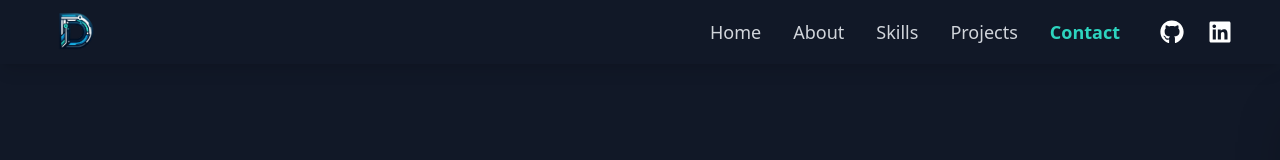
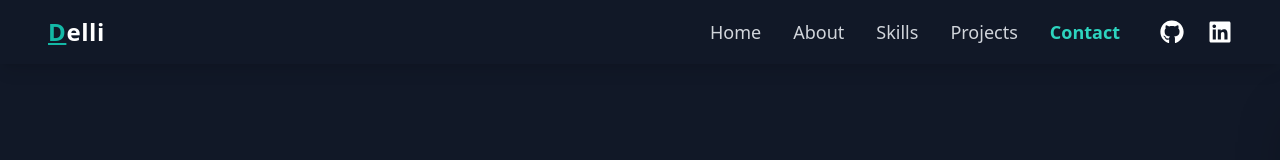
Before and after one commit to dellibabus/dellibabus-portfolio, a React (Vite) app: page / in a window 1280 px wide. Shown: the top 160 px of the page. Built offline with nearby package versions, Linux system fonts and the light colour scheme.

Commit message:
`Update Navbar component to use text logo instead of image logo`

```diff
--- a/src/Components/NavBar/Navbar.jsx
+++ b/src/Components/NavBar/Navbar.jsx
@@ -1,6 +1,5 @@
 import React, { useState, useEffect } from "react";
 import { FaBars, FaTimes, FaGithub, FaLinkedin } from "react-icons/fa";
-import Logo from "../../assets/Delli-Logo.png"
 
 const Navbar = () => {
   const [isOpen, setIsOpen] = useState(false);
@@ -47,7 +46,7 @@ const Navbar = () => {
     <nav className="fixed top-0 left-0 w-full h-16 bg-gray-900 text-white flex items-center justify-between px-6 md:px-12 shadow-lg z-50">
       <div className="text-2xl font-extrabold tracking-wide">
         <a href="#home" className="hover:text-gray-200 transition duration-300">
-          <img src={Logo} alt="logo" className="w-14 h-14"/>
+          <h1><span className="text-teal-500 underline">D</span>elli</h1>
         </a>
       </div>
 
```
